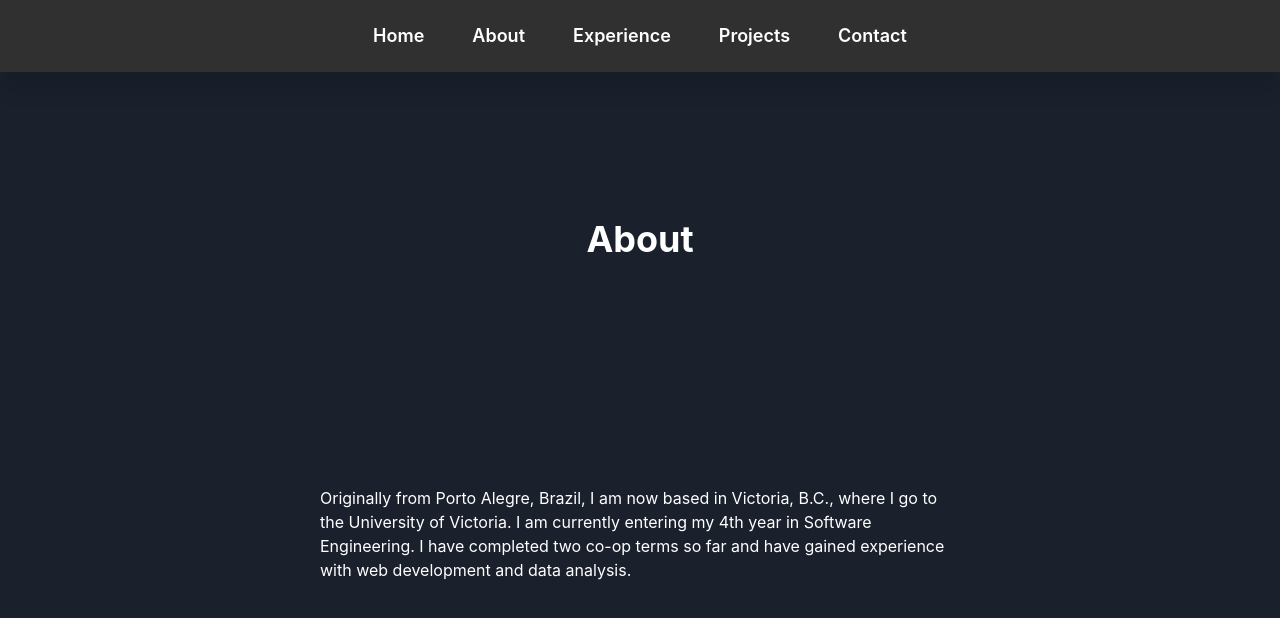
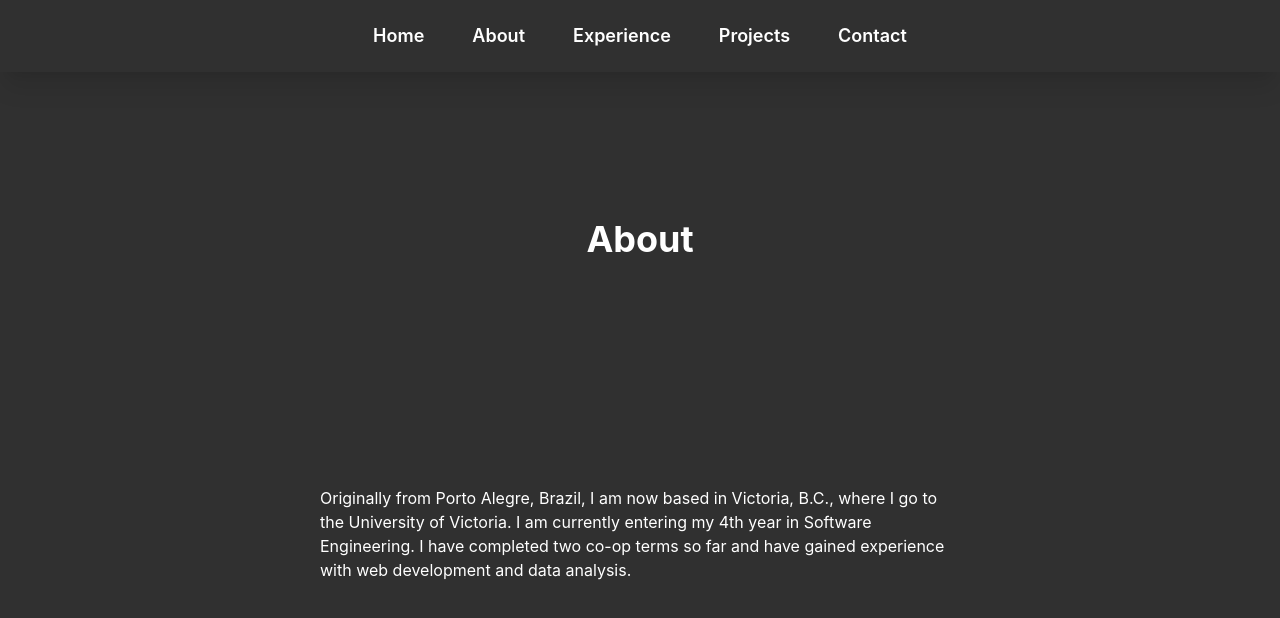
Before and after one commit to szeckirjr/portfolio-website, a React (Create React App) app: page /about in a window 1280 px wide. Shown: the top 618 px of the page. Built offline with nearby package versions, Linux system fonts and the light colour scheme.

Commit message:
Restyle about page

```diff
--- a/src/components/About.tsx
+++ b/src/components/About.tsx
@@ -3,7 +3,7 @@ import { Heading, VStack, Text } from "@chakra-ui/react";
 export default function About() {
     return (
         <>
-        <VStack id="about" bg="gray.800" justify="space-evenly" h="100vh" minW="100vw" style={{scrollSnapAlign: "start"}}>
+        <VStack id="about" bg="#303030" justify="space-evenly" h="100vh" minW="100vw" style={{scrollSnapAlign: "start"}}>
             <Heading color="white">About</Heading>
             <Text color="white" w="50vw">Originally from Porto Alegre, Brazil, I am now based in Victoria, B.C., where I go to the University of Victoria. I am currently entering my 4th year in Software Engineering. I have completed two co-op terms so far and have gained experience with web development and data analysis.</Text>
         </VStack>
```
